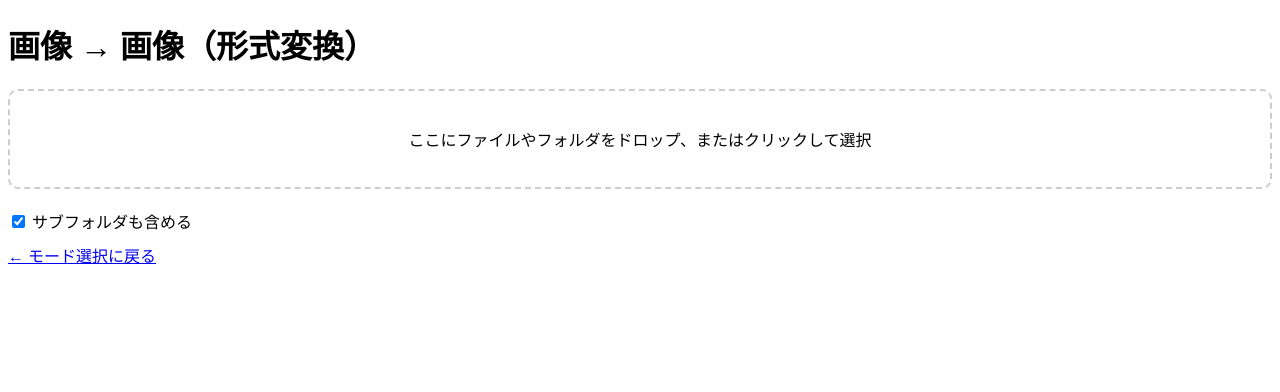
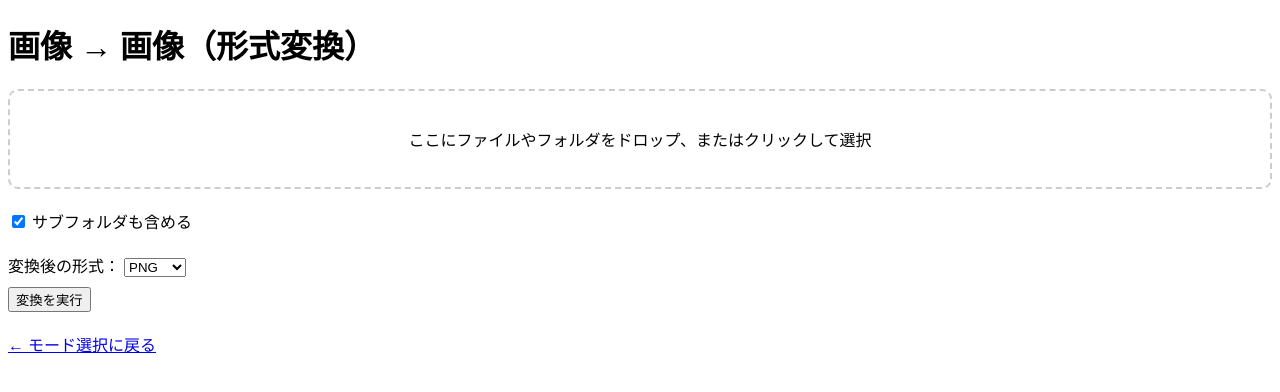
Before and after one commit to bunboguten9/picnvert-web, a Flask app: page /img2img in a window 1280 px wide. Shown: the top 392 px of the page. Run offline with Flask 3, Linux system fonts and the light colour scheme.

Commit message:
Update img2img.html

```diff
--- a/templates/img2img.html
+++ b/templates/img2img.html
@@ -36,6 +36,26 @@
   <!-- ✅ ファイルリスト -->
   <div id="file-list"></div>
 
+  <!-- 出力形式の選択 -->
+<div style="margin-top: 20px;">
+  <label for="format">変換後の形式：</label>
+  <select id="format">
+    <option value="png">PNG</option>
+    <option value="jpeg">JPEG</option>
+    <option value="webp">WEBP</option>
+    <option value="bmp">BMP</option>
+    <option value="tiff">TIFF</option>
+  </select>
+</div>
+
+<!-- 変換ボタン -->
+<div style="margin-top: 10px;">
+  <button id="convertBtn">変換を実行</button>
+</div>
+
+<!-- ダウンロードリンク -->
+<div id="download-area" style="margin-top: 20px;"></div>
+
   <a href="/">← モード選択に戻る</a>
 </body>
 </html>
```
